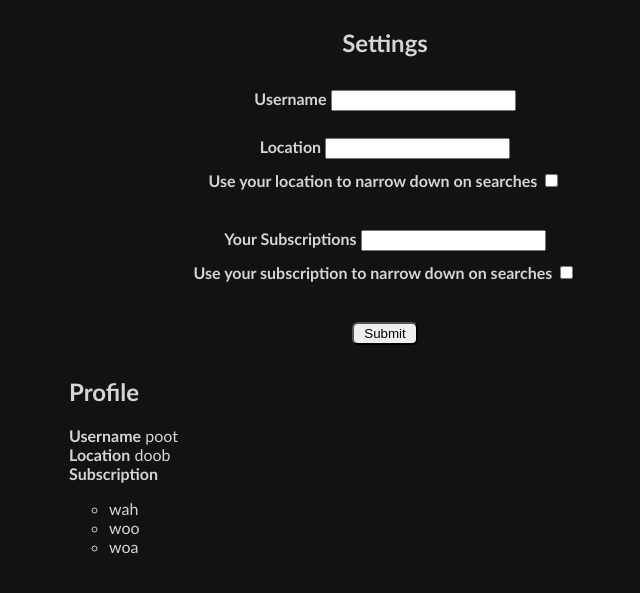
After one commit to lorijseo/STREAMmee, a PHP site: page /profile.html in a window 1280 px wide. The commit adds this page. Shown: the top 593 px of the page, without its empty margins (255-895 px from the left). Run offline with PHP 8.4, Linux system fonts and the light colour scheme; some libraries are stand-ins or nearby versions.

Commit message:
create user profile

```diff
--- a/movie.html
+++ b/movie.html
@@ -52,7 +52,7 @@
                     <a href="#">About</a>
                 </li>
                 <li class="menu-item" >
-                    <a href="#">Profile</a>
+                    <a href="profile.html">Profile</a>
                 </li>
                 <li class="menu-item">
                     <form action="submit">
--- /dev/null
+++ b/profile.html
@@ -0,0 +1,150 @@
+<!DOCTYPE html>
+<html lang="en">
+<head>
+    <meta charset="UTF-8">
+    <meta http-equiv="X-UA-Compatible" content="IE=edge">
+    <meta name="viewport" content="width=device-width, initial-scale=1.0">
+    <!-- cors error -->
+    <!-- <meta http-equiv="Permissions-Policy" content="interest-cohort=()"> -->
+    <!-- fontawesome -->
+    <script src="https://kit.fontawesome.com/db024aa634.js" crossorigin="anonymous"></script>
+
+    <!-- OwlCarousel2 styling -->
+    <link rel="stylesheet" href="https://cdnjs.cloudflare.com/ajax/libs/OwlCarousel2/2.3.4/assets/owl.carousel.min.css" integrity="sha512-tS3S5qG0BlhnQROyJXvNjeEM4UpMXHrQfTGmbQ1gKmelCxlSEBUaxhRBj/EFTzpbP4RVSrpEikbmdJobCvhE3g==" crossorigin="anonymous" referrerpolicy="no-referrer" />
+    <!-- OwlCarousel2 theme styling -->
+    <link rel="stylesheet" href="https://cdnjs.cloudflare.com/ajax/libs/OwlCarousel2/2.3.4/assets/owl.theme.default.min.css" integrity="sha512-sMXtMNL1zRzolHYKEujM2AqCLUR9F2C4/05cdbxjjLSRvMQIciEPCQZo++nk7go3BtSuK9kfa/s+a4f4i5pLkw==" crossorigin="anonymous" referrerpolicy="no-referrer" />
+    <!-- boostrap -->
+    <!-- <link rel="stylesheet" href="https://cdn.jsdelivr.net/npm/bootstrap@4.1.3/dist/css/bootstrap.min.css" integrity="sha384-MCw98/SFnGE8fJT3GXwEOngsV7Zt27NXFoaoApmYm81iuXoPkFOJwJ8ERdknLPMO" crossorigin="anonymous"> -->
+    <!-- jquery  -->
+
+    <title>TopMovies</title>
+    <link id="styleSheet" href="style.css" rel="stylesheet" type="text/css">
+    <!-- <link rel="stylesheet" href="//code.jquery.com/ui/1.13.2/themes/base/jquery-ui.css"> -->
+    <link rel="stylesheet" href="https://cdnjs.cloudflare.com/ajax/libs/font-awesome/5.15.3/css/all.min.css">
+</head>
+<body>
+
+    <!-- <section class="header">
+        <div class="navbar-container">
+            <a class="logo" href="movie.html"><i class="fa-solid fa-ticket">&nbsp;Home</i></a>
+            <ul class="menu">
+                <li class="menu-item">
+                    <a class="sub-btn" href="#">Genre <i class="fas fa-angle-down"></i></a>
+                    <ul class="sub-menu">
+                        <li class="sub-item"><a href="#" id="action">action</a></li>
+                        <li class="sub-item"><a href="#" id="adventure">adventure</a></li>
+                        <li class="sub-item"><a href="#" id="animation">animation</a></li>
+                        <li class="sub-item"><a href="#" id="comedy">comedy</a></li>
+                        <li class="sub-item"><a href="#" id="documentary">documentary</a></li>
+                        <li class="sub-item"><a href="#" id="drama">drama</a></li>
+                        <li class="sub-item"><a href="#" id="family">family</a></li>
+                        <li class="sub-item"><a href="#" id="fantasy">fantasy</a></li>
+                        <li class="sub-item"><a href="#" id="history">history</a></li>
+                        <li class="sub-item"><a href="#" id="horror">horror</a></li>
+                        <li class="sub-item"><a href="#" id="music">music</a></li>
+                        <li class="sub-item"><a href="#" id="mystery">mystery</a></li>
+                        <li class="sub-item"><a href="#" id="romance">romance</a></li>
+                        <li class="sub-item"><a href="#" id="thriller">thriller</a></li>
+                        <li class="sub-item"><a href="#" id="war">War</a></li>
+                    </ul>
+                </li>
+                <li class="menu-item">
+                    <a href="#">About</a>
+                </li>
+                <li class="menu-item" >
+                    <a href="#">Profile</a>
+                </li>
+                <li class="menu-item">
+                    <form action="submit">
+                        <input id="search_input" type="text">
+                        <button id="searchBtn">go</button>
+                    </form>
+                </li>
+            </ul>
+        </div>
+
+    </section> -->
+
+
+
+    <section id="setting">
+        <form action="submit">
+            <h1>Settings</h1>
+            <div>
+                <label for="userName">Username</label>
+                <input type="text" name="userName">
+
+            </div>
+
+            <div>
+                <label for="location">Location</label>
+                <input type="text" name="location">
+                <div>
+                    <label for="useLocation">Use your location to narrow down on searches</label>
+                    <input type="checkbox" name="useLocation">
+                </div>
+
+            </div>
+
+            <div>
+                <label for="subscription">Your Subscriptions</label>
+                <input type="text" name="subscription">
+                <div>
+                    <label for="useSubscription">Use your subscription to narrow down on searches</label>
+                    <input type="checkbox" name="useSubscription">
+
+                </div>
+            </div>
+
+            <div>
+                <button type="submit">Submit</button>
+
+            </div>
+
+
+
+        </form>
+    </section>
+
+    <section id="profile">
+        <h1>Profile</h1>
+        <div>
+            <span class="profile-label">Username</span>
+            <span>poot</span>
+        </div>
+        <div>
+            <span class="profile-label">Location</span>
+            <span>doob</span>
+        </div>
+        <div>
+            <span class="profile-label">Subscription</span>
+            <ul>
+                <li>wah</li>
+                <li>woo</li>
+                <li>woa</li>
+            </ul>
+        </div>
+
+    </section>
+
+
+
+    <!-- jquery -->
+    <script src="https://cdnjs.cloudflare.com/ajax/libs/jquery/3.7.0/jquery.min.js" integrity="sha512-3gJwYpMe3QewGELv8k/BX9vcqhryRdzRMxVfq6ngyWXwo03GFEzjsUm8Q7RZcHPHksttq7/GFoxjCVUjkjvPdw==" crossorigin="anonymous" referrerpolicy="no-referrer"></script>
+
+
+    <!-- jquery ui -->
+    <script src="https://cdnjs.cloudflare.com/ajax/libs/jqueryui/1.13.2/jquery-ui.min.js" integrity="sha512-57oZ/vW8ANMjR/KQ6Be9v/+/h6bq9/l3f0Oc7vn6qMqyhvPd1cvKBRWWpzu0QoneImqr2SkmO4MSqU+RpHom3Q==" crossorigin="anonymous" referrerpolicy="no-referrer"></script>
+
+    <!-- OwlCarousel2 default -->
+    <script src="https://cdnjs.cloudflare.com/ajax/libs/OwlCarousel2/2.3.4/owl.carousel.min.js" integrity="sha512-bPs7Ae6pVvhOSiIcyUClR7/q2OAsRiovw4vAkX+zJbw3ShAeeqezq50RIIcIURq7Oa20rW2n2q+fyXBNcU9lrw==" crossorigin="anonymous" referrerpolicy="no-referrer"></script>
+
+
+
+    <script src="./movie.js"></script>
+    <script src="./microservice.js"></script>
+
+    <!-- <script>jQuery.noConflict();</script> -->
+
+</body>
+</html>
--- a/style.css
+++ b/style.css
@@ -319,3 +319,40 @@ button {
   margin: 0 10px;
   padding: 2px 5px;
 }
+
+/* ***********************************PROFILE*********************************** */
+
+/* ***********************************SETTING*********************************** */
+
+#setting{
+  text-align: center;
+}
+
+#setting form{
+  display:flex;
+  justify-content: space-evenly;
+  flex-direction: column;
+  flex-wrap: wrap;
+
+}
+
+#setting form label{
+  font-weight: 650;
+}
+
+#setting form div{
+  margin: 1%;
+}
+
+#profile{
+  width:50%;
+  margin:auto;
+}
+
+#profile .profile-label{
+  font-weight: 650;
+}
+
+#profile li{
+  list-style:circle;
+}
```
